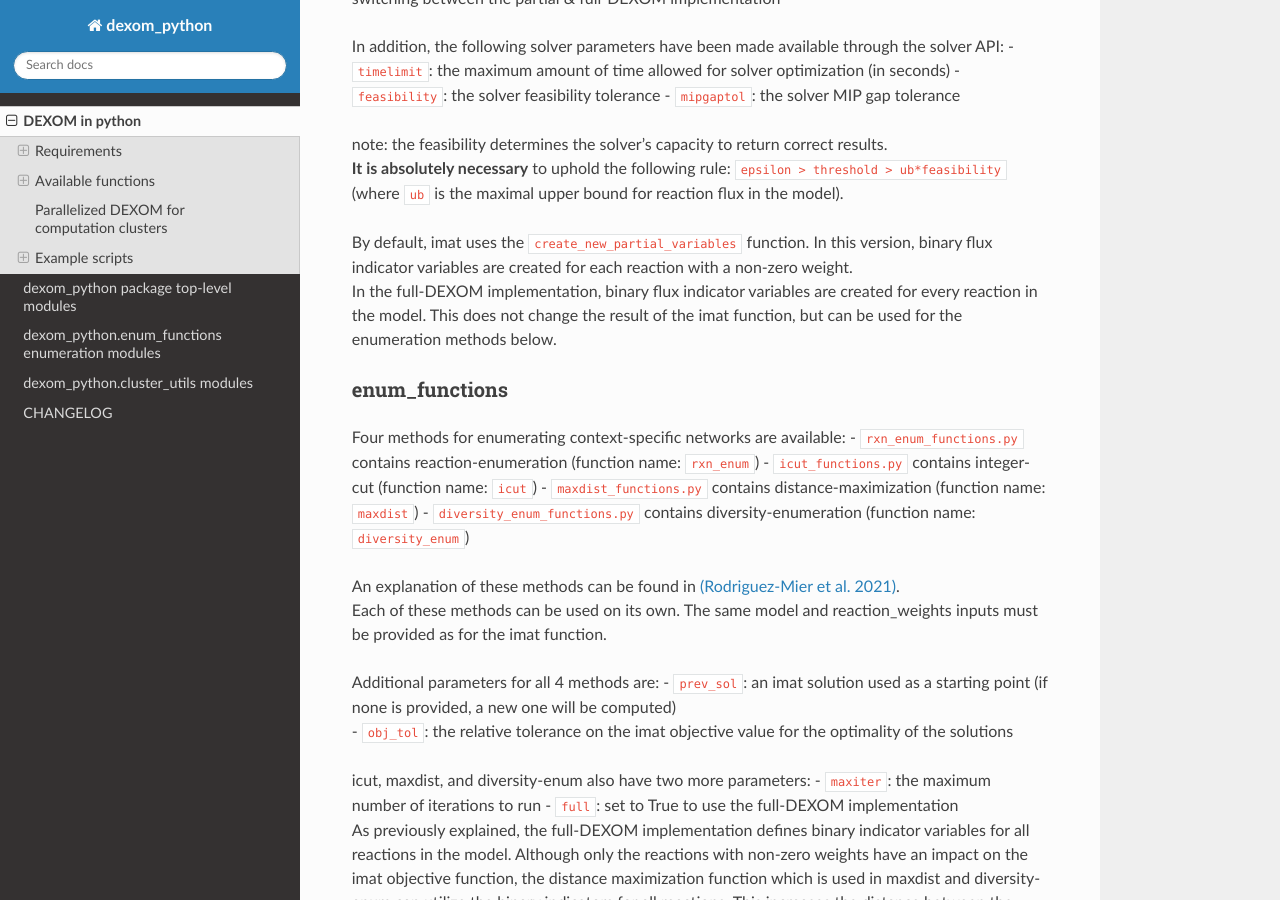
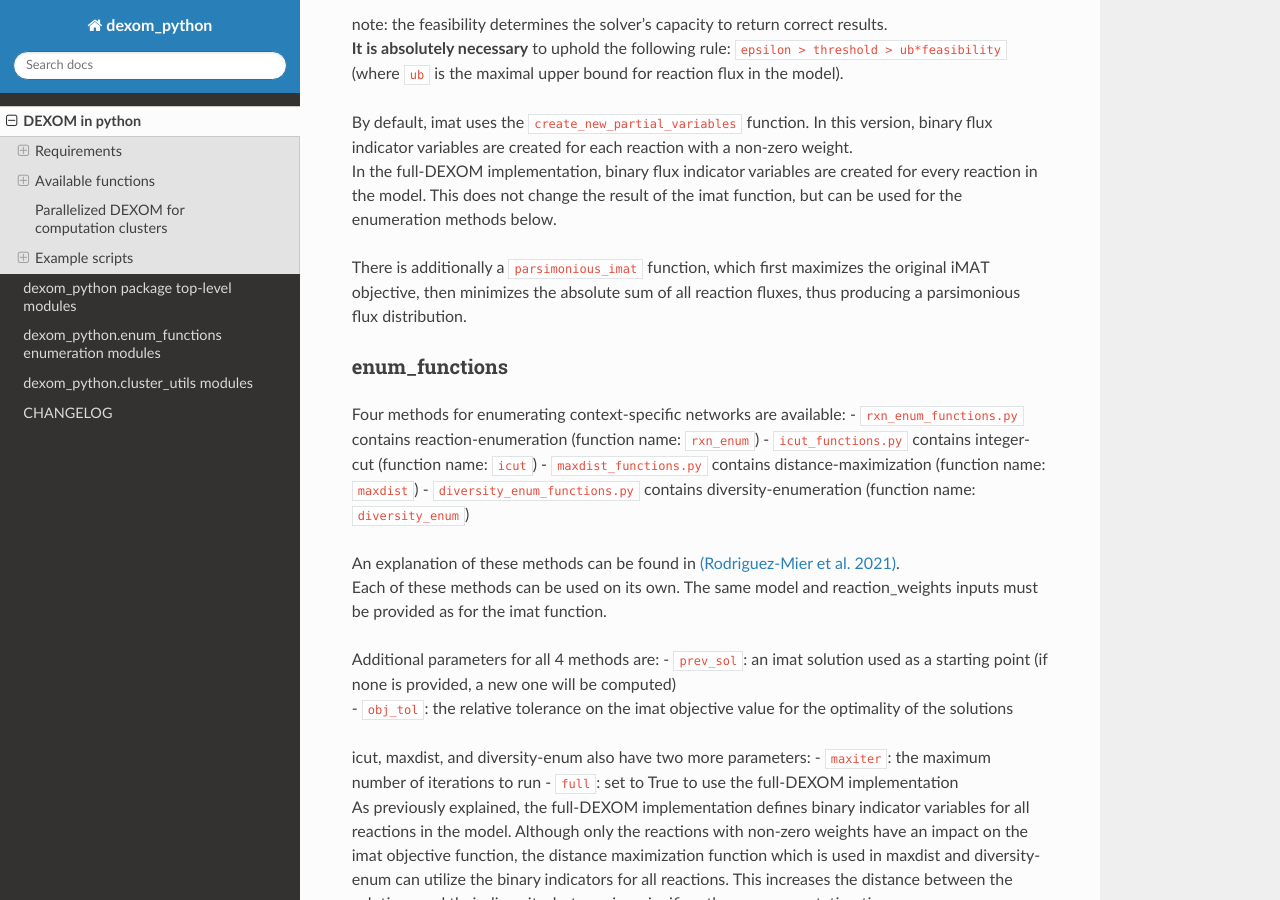
Before and after one commit to MetExplore/dexom-python, a Sphinx documentation site: the page built from docs/readme.rst, in a window 1280 px wide and 900 px high, scrolled down 1890 px. Built offline with Sphinx 7.4.7 and the Read the Docs theme 3.1.0, drawn with Linux system fonts in a browser that asks for light colours; some of the changed text lies outside the part shown.

Commit message:
chore: update documentation

```diff
--- a/docs/readme.rst
+++ b/docs/readme.rst
@@ -1,8 +1,5 @@
 DEXOM in python
 ===============
-
-|
-|
 
 | This is a python implementation of DEXOM (Diversity-based enumeration
   of optimal context-specific metabolic networks)
@@ -111,6 +106,11 @@ tolerance
   created for every reaction in the model. This does not change the
   result of the imat function, but can be used for the enumeration
   methods below.
+
+| There is additionally a  ``parsimonious_imat`` function, which first maximizes
+  the original iMAT objective, then minimizes the absolute sum of all reaction fluxes,
+  thus producing a parsimonious flux distribution.
+
 
 enum_functions
 ~~~~~~~~~~~~~~
```
Also changed, not shown: other parts of docs/readme.rst (+1 -3 lines), README.md (+3 -3 lines).
